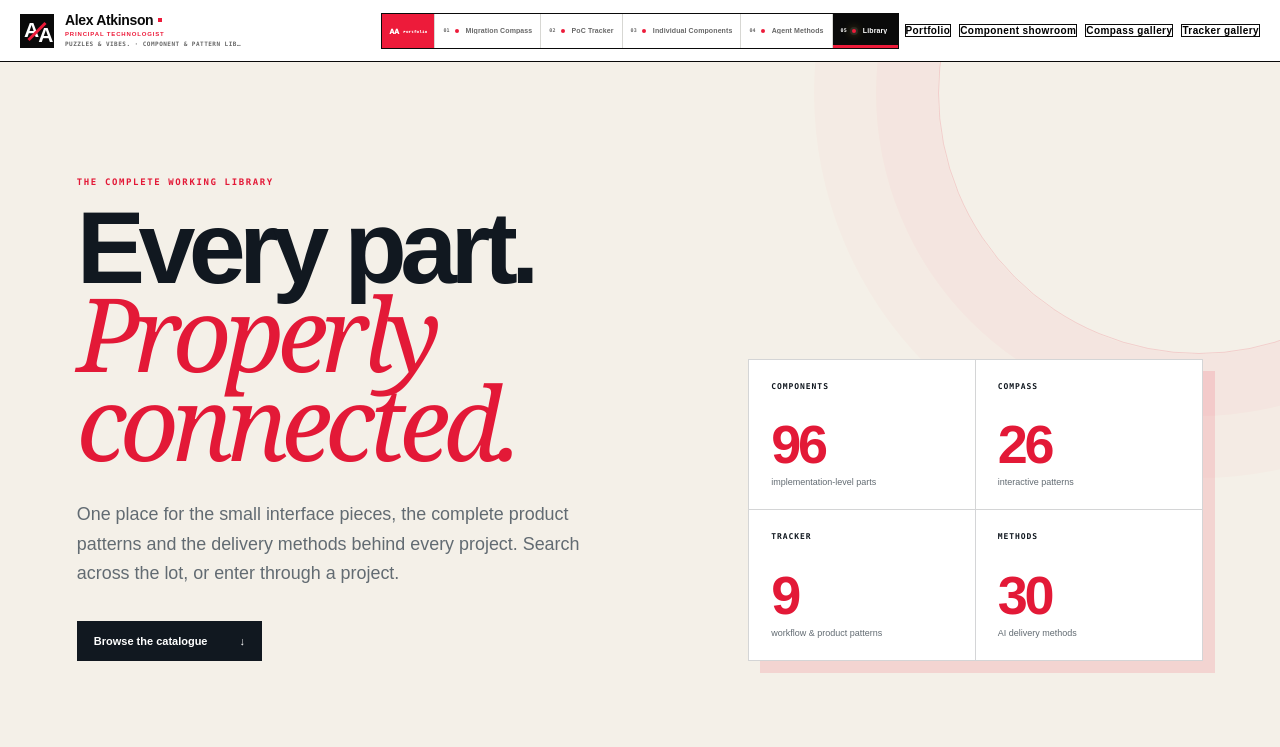
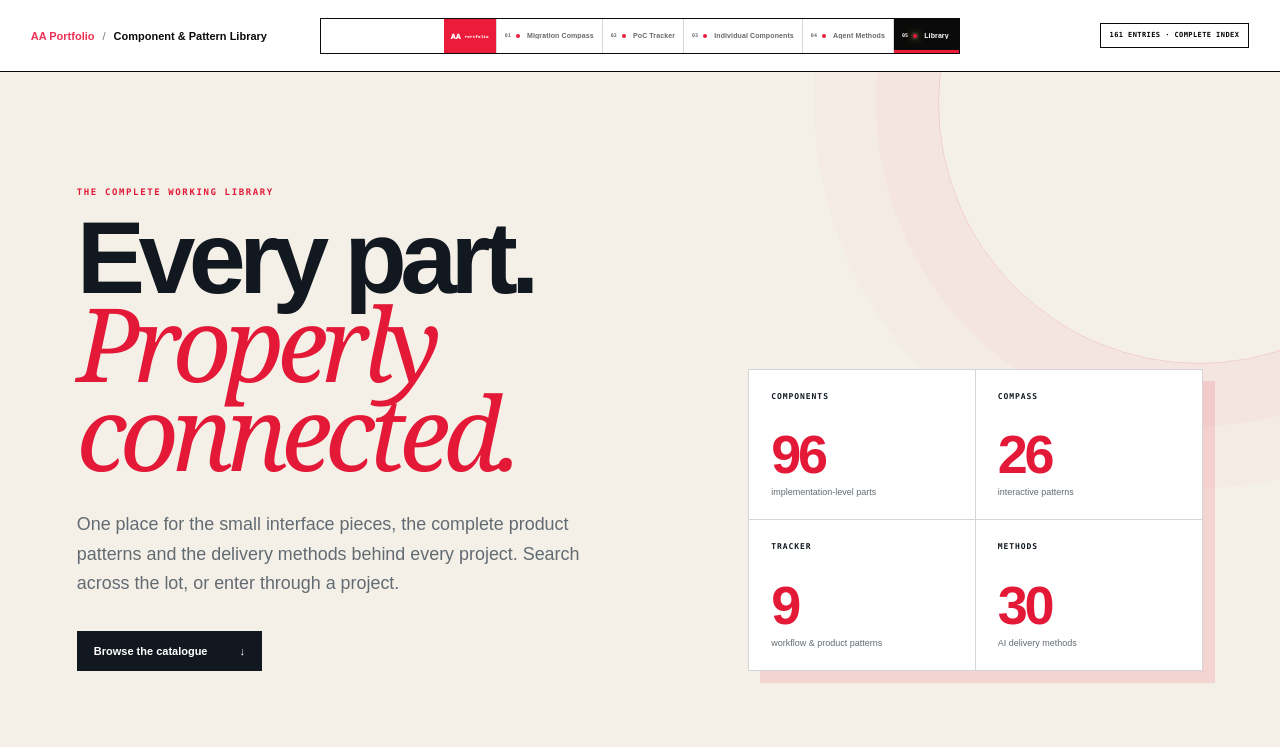
Before and after one commit to AlexAt96/AlexAt96.github.io, a Next.js app: page /library in a window 1280 px wide. Shown: the top 747 px of the page. Built offline with nearby package versions, Linux system fonts and the light colour scheme.

Commit message:
Unify sticky showroom toolbar

```diff
--- a/app/AgentUseCases.tsx
+++ b/app/AgentUseCases.tsx
@@ -3,7 +3,7 @@
 import { Fragment, useEffect, useLayoutEffect, useRef, useState, type CSSProperties, type KeyboardEvent as ReactKeyboardEvent, type PointerEvent as ReactPointerEvent } from "react";
 import Link from "next/link";
 import PortfolioBrand from "./PortfolioBrand";
-import { RetroThemeSwitch, ShowroomSwitcher, TopbarIdentity } from "./PortfolioChrome";
+import { RetroThemeSwitch, ShowroomSwitcher, ShowroomTitle } from "./PortfolioChrome";
 import { showroomHref } from "./portfolioRoutes";
 import { usePersistentDarkMode } from "./usePersistentTheme";
 import { usePersistentSidebar } from "./usePersistentSidebar";
@@ -1292,7 +1292,7 @@ export default function AgentUseCases() {
     </aside>
 
     <main id="top" inert={expandedId ? true : undefined} aria-hidden={expandedId ? true : undefined}>
-      <header className="topbar"><TopbarIdentity section="Agent Methods" detail="Useful AI. Enough governance." /><ShowroomSwitcher active="methods" /><div className="topbar-actions"><span className="topbar-note">{catalogueMethods.length} methods · 3 portfolios</span><RetroThemeSwitch dark={dark} onToggle={() => setDark((value) => !value)} /></div></header>
+      <header className="topbar"><ShowroomTitle section="Agent Methods" detail="Useful AI. Enough governance." /><ShowroomSwitcher active="methods" /><div className="topbar-actions"><span className="topbar-note">{catalogueMethods.length} methods · 3 portfolios</span><RetroThemeSwitch dark={dark} onToggle={() => setDark((value) => !value)} /></div></header>
 
       <section className="hero method-catalogue-hero" id="overview">
         <div className="hero-atmosphere" aria-hidden="true"><i /><i /><i /></div>
--- a/app/PortfolioChrome.tsx
+++ b/app/PortfolioChrome.tsx
@@ -33,6 +33,19 @@ export function TopbarIdentity({ section, detail = "Puzzles & vibes." }: { secti
           <span className="aa-topbar-identity__section">{section}</span>
         </em>
       </span>
+    </Link>
+  );
+}
+
+export function ShowroomTitle({ section, detail = "Puzzles & vibes." }: { section:string; detail?:string }) {
+  return (
+    <Link
+      className="breadcrumb aa-showroom-title"
+      href={portfolioHref}
+      aria-label={`AA Portfolio · ${section} · Home`}
+      title={`${section} · ${detail}`}
+    >
+      <span>AA Portfolio</span><b aria-hidden="true">/</b><strong>{section}</strong>
     </Link>
   );
 }
--- a/app/layout.tsx
+++ b/app/layout.tsx
@@ -9,6 +9,7 @@ import "./install-app.css";
 import "./portfolio-system.css";
 import "./minimal-brand.css";
 import "./showroom-classic-chrome.css";
+import "./showroom-toolbar-polish.css";
 import "./showroom-pan.css";
 
 const sourceSans = localFont({
--- a/app/library/LibraryCatalogue.tsx
+++ b/app/library/LibraryCatalogue.tsx
@@ -3,8 +3,8 @@
 import Link from "next/link";
 import { useMemo, useState, type ReactNode } from "react";
 import PortfolioBrand from "../PortfolioBrand";
-import { ShowroomSwitcher } from "../PortfolioChrome";
-import { portfolioHref, showroomHref } from "../portfolioRoutes";
+import { ShowroomSwitcher, ShowroomTitle } from "../PortfolioChrome";
+import { showroomHref } from "../portfolioRoutes";
 import { methods } from "../AgentMethods";
 import {
   compassPatternGroups,
@@ -177,14 +177,9 @@ export default function LibraryCatalogue() {
   return (
     <main className={styles.page} data-aa-active-showroom-index="4">
       <header className={`${styles.topbar} aa-site-topbar aa-gallery-topbar`}>
-        <PortfolioBrand className={styles.brand} section="Component & pattern library" />
+        <ShowroomTitle section="Component & Pattern Library" detail="Every useful part, connected." />
         <ShowroomSwitcher active="library" className="aa-gallery-showroom-switcher" />
-        <nav className="aa-gallery-actions" aria-label="Library navigation">
-          <Link href={portfolioHref}>Portfolio</Link>
-          <Link href="/components" data-aa-showroom-id="components" data-aa-showroom-index="2" data-aa-showroom-label="Individual Components">Component showroom</Link>
-          <Link href="/foundation" data-aa-showroom-id="compass" data-aa-showroom-index="0" data-aa-showroom-label="Migration Compass">Compass gallery</Link>
-          <Link href="/poc-tracker" data-aa-showroom-id="tracker" data-aa-showroom-index="1" data-aa-showroom-label="PoC Tracker">Tracker gallery</Link>
-        </nav>
+        <div className="aa-gallery-actions"><span className="aa-toolbar-context">{collectionOptions[0].count} entries · complete index</span></div>
       </header>
 
       <section className={styles.hero} aria-labelledby="library-title">
@@ -223,7 +218,7 @@ export default function LibraryCatalogue() {
           <p>The cards below point back to their live showroom, full pattern or detailed method.</p>
         </header>
 
-        <div className={styles.toolbar}>
+        <div className={`${styles.toolbar} aa-library-filter-toolbar`}>
           <label className={styles.search}>
             <span aria-hidden="true">⌕</span>
             <input value={search} onChange={(event) => setSearch(event.target.value)} placeholder="Search names, capabilities, states or use cases" aria-label="Search the complete library" />
--- /dev/null
+++ b/app/showroom-toolbar-polish.css
@@ -0,0 +1,116 @@
+/* One dependable toolbar across the five primary showrooms. Contextual tools
+   may differ, but the title, collection bank, height and sticky behaviour do not. */
+:root{
+  --aa-showroom-toolbar-height:72px;
+  --aa-showroom-toolbar-offset:72px;
+}
+
+.showcase>main>.topbar,
+.aa-site-topbar.aa-gallery-topbar{
+  width:100%;
+  height:var(--aa-showroom-toolbar-height);
+  min-height:var(--aa-showroom-toolbar-height);
+  padding:8px clamp(16px,2.4vw,38px);
+  position:sticky;
+  z-index:60;
+  top:0;
+  display:grid;
+  grid-template-columns:minmax(170px,.72fr) minmax(490px,640px) minmax(170px,.72fr);
+  grid-template-rows:1fr;
+  align-items:center;
+  gap:14px;
+  isolation:isolate;
+}
+
+.showcase>main>.topbar>.aa-showroom-title,
+.aa-site-topbar.aa-gallery-topbar>.aa-showroom-title{
+  min-width:0;
+  justify-self:start;
+  display:flex;
+  align-items:center;
+  gap:8px;
+  overflow:hidden;
+  color:inherit;
+  font-size:11px;
+  text-decoration:none;
+  white-space:nowrap;
+}
+.showcase>main>.topbar>.aa-showroom-title>span,
+.aa-site-topbar.aa-gallery-topbar>.aa-showroom-title>span{color:#ef3156;font-weight:850}
+.showcase>main>.topbar>.aa-showroom-title>b,
+.aa-site-topbar.aa-gallery-topbar>.aa-showroom-title>b{font-weight:400;opacity:.55}
+.showcase>main>.topbar>.aa-showroom-title>strong,
+.aa-site-topbar.aa-gallery-topbar>.aa-showroom-title>strong{min-width:0;overflow:hidden;color:inherit;text-overflow:ellipsis}
+.showcase>main>.topbar>.aa-showroom-title:focus-visible,
+.aa-site-topbar.aa-gallery-topbar>.aa-showroom-title:focus-visible{outline:2px solid #ef3156;outline-offset:4px}
+
+.showcase>main>.topbar>.aa-showroom-switcher,
+.aa-site-topbar.aa-gallery-topbar>.aa-gallery-showroom-switcher{
+  width:100%;
+  max-width:640px;
+  grid-column:2;
+  justify-self:center;
+}
+
+.showcase>main>.topbar>.topbar-actions,
+.aa-site-topbar.aa-gallery-topbar>.aa-gallery-actions{
+  min-width:0;
+  grid-column:3;
+  justify-self:end;
+  display:flex;
+  align-items:center;
+  justify-content:flex-end;
+  gap:8px;
+}
+.aa-toolbar-context{
+  padding:7px 9px;
+  border:1px solid currentColor;
+  color:inherit;
+  font:850 7px/1.2 ui-monospace,SFMono-Regular,Menlo,monospace;
+  letter-spacing:.06em;
+  text-transform:uppercase;
+  white-space:nowrap;
+}
+
+/* The Library's useful search controls remain pinned immediately beneath the
+   primary toolbar instead of competing for the same top edge. */
+.aa-library-filter-toolbar{
+  top:var(--aa-showroom-toolbar-offset)!important;
+  z-index:50!important;
+  scroll-margin-top:calc(var(--aa-showroom-toolbar-offset) + 16px);
+}
+
+@media(max-width:1180px){
+  .showcase>main>.topbar,
+  .aa-site-topbar.aa-gallery-topbar{grid-template-columns:140px minmax(440px,1fr) auto;padding-inline:14px;gap:10px}
+  .showcase>main>.topbar .topbar-note,.aa-toolbar-context{display:none}
+}
+
+@media(max-width:980px){
+  :root{--aa-showroom-toolbar-height:118px;--aa-showroom-toolbar-offset:118px}
+  .showcase>main>.topbar,
+  .aa-site-topbar.aa-gallery-topbar{
+    height:var(--aa-showroom-toolbar-height);
+    min-height:var(--aa-showroom-toolbar-height);
+    padding:8px 14px;
+    grid-template-columns:minmax(0,1fr) auto;
+    grid-template-rows:40px 54px;
+    gap:6px 10px;
+  }
+  .showcase>main>.topbar>.aa-showroom-title,
+  .aa-site-topbar.aa-gallery-topbar>.aa-showroom-title{grid-column:1;grid-row:1}
+  .showcase>main>.topbar>.aa-showroom-switcher,
+  .aa-site-topbar.aa-gallery-topbar>.aa-gallery-showroom-switcher{max-width:none;grid-column:1/-1;grid-row:2;overflow-x:auto}
+  .showcase>main>.topbar>.topbar-actions,
+  .aa-site-topbar.aa-gallery-topbar>.aa-gallery-actions{grid-column:2;grid-row:1}
+}
+
+@media(max-width:650px){
+  .showcase>main>.topbar>.aa-showroom-title,
+  .aa-site-topbar.aa-gallery-topbar>.aa-showroom-title{font-size:9px}
+  .showcase>main>.topbar>.aa-showroom-title>span,
+  .showcase>main>.topbar>.aa-showroom-title>b,
+  .aa-site-topbar.aa-gallery-topbar>.aa-showroom-title>span,
+  .aa-site-topbar.aa-gallery-topbar>.aa-showroom-title>b{display:none}
+  .showcase>main>.topbar>.aa-showroom-switcher>.library-choice:after{content:"Library";display:block!important;font-size:8px}
+}
```
Also changed, not shown: app/Showcase.tsx (+4 -8 lines).
